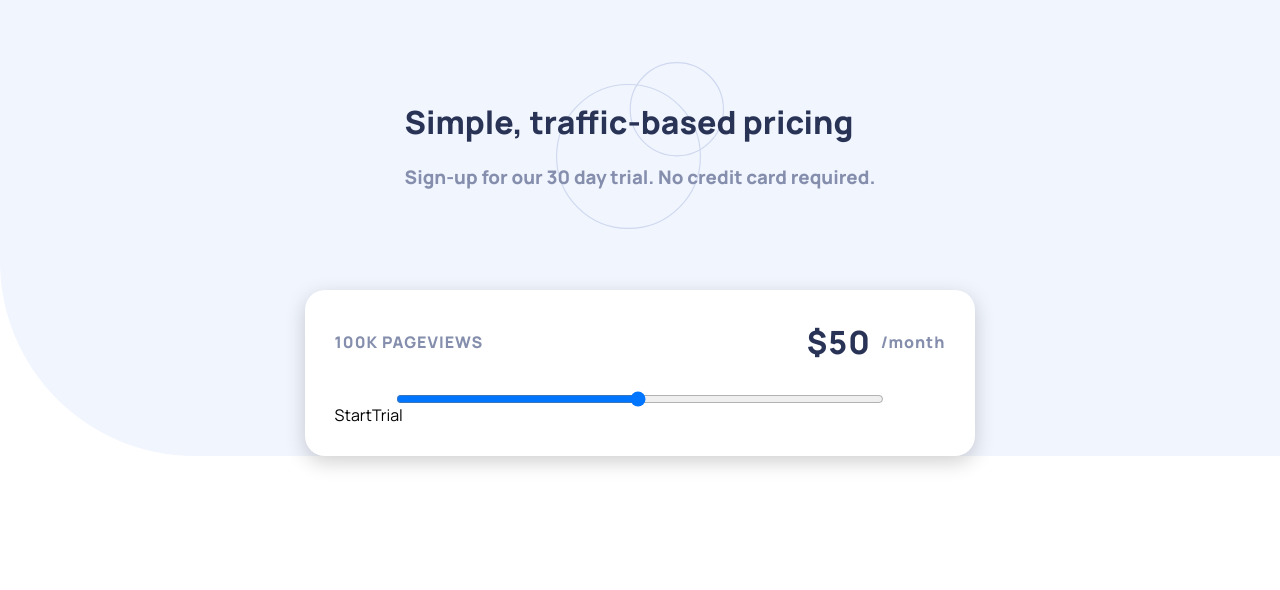
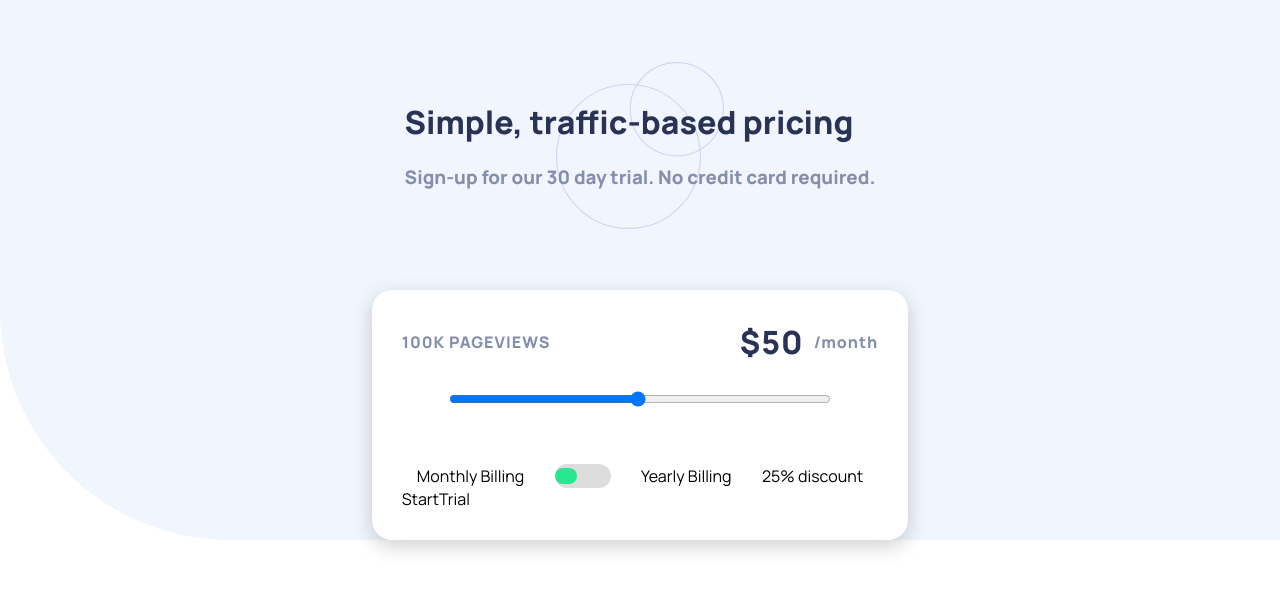
Before and after one commit to francisvau/interactive-pricing-component, a React (Create React App) app: page / in a window 1280 px wide. Shown: the top 590 px of the page. Built offline with nearby package versions, Linux system fonts and the light colour scheme.

Commit message:
billing with minimal css

```diff
--- a/src/components/Billing.js
+++ b/src/components/Billing.js
@@ -1,7 +1,12 @@
 
 const Billing = () => {
   return (
-    <div>Billing</div>
+    <div className="payment--billing">
+      <p className="billing--option">Monthly Billing</p>
+      <label className="billing--switch"><input type="checkbox" /><div></div></label>
+      <p className="billing--option">Yearly Billing</p>
+      <p className="billing--discound">25% discount</p>
+    </div>
   )
 }
 
--- a/src/components/Payment.js
+++ b/src/components/Payment.js
@@ -1,10 +1,12 @@
 
+import Billing from "./Billing"
 import MoneySlider from "./MoneySlider"
 
 const Payment = () => {
   return (
     <div className="pricecard--payment">
       <MoneySlider />
+      <Billing />
     </div>
   )
 }
--- a/src/css/App.scss
+++ b/src/css/App.scss
@@ -41,7 +41,7 @@ body {
 
 .pricecard {
     background-color: white;
-    width: 100%;
+    width: 80%;
     padding: 30px;
     border-radius: 20px;
     box-shadow: 0 6px 20px 0 rgba(0, 0, 0, 0.19);
@@ -101,5 +101,39 @@ body {
                 }
             }
         }
+
+        .payment--billing {
+            display: flex;
+            justify-content: space-around;
+            align-items: center;
+            margin-top: 60px;
+
+            .billing--switch {
+                height: 1.5em;
+                width: 3.5em;
+                background: #ddd;
+                border-radius: 1em;
+                display: flex;
+                align-items: center;
+
+                div {
+                    background-color: #29e691;
+                    width: 40%;
+                    height: 70%;
+                    border-radius: 30px;
+                    transition: all 300ms;
+                }
+
+                input {
+                    width: 0;
+                    height: 0;
+                    opacity: 0;
+
+                    &:checked + div {
+                        transform: translateX(24px);
+                    }
+                }
+            }
+        }
     }
 }
```
Also changed, not shown: src/css/App.min.css, 1 other file (tests, documents, lock files or other folders).
